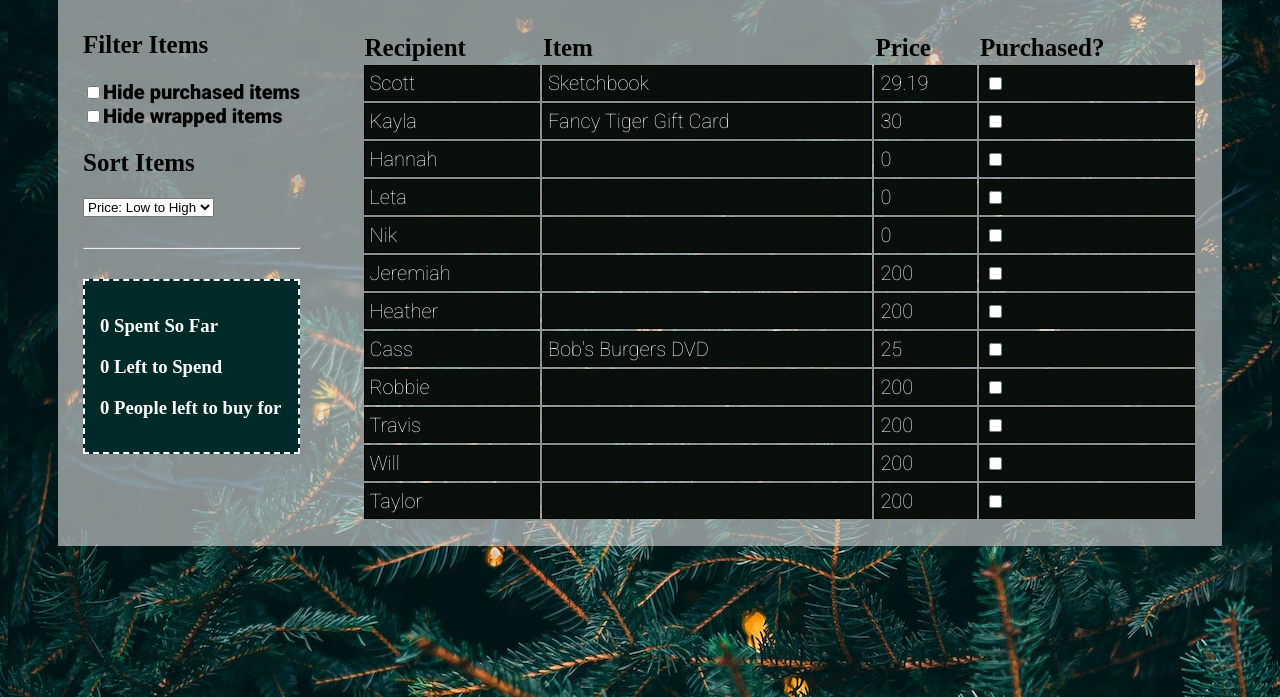
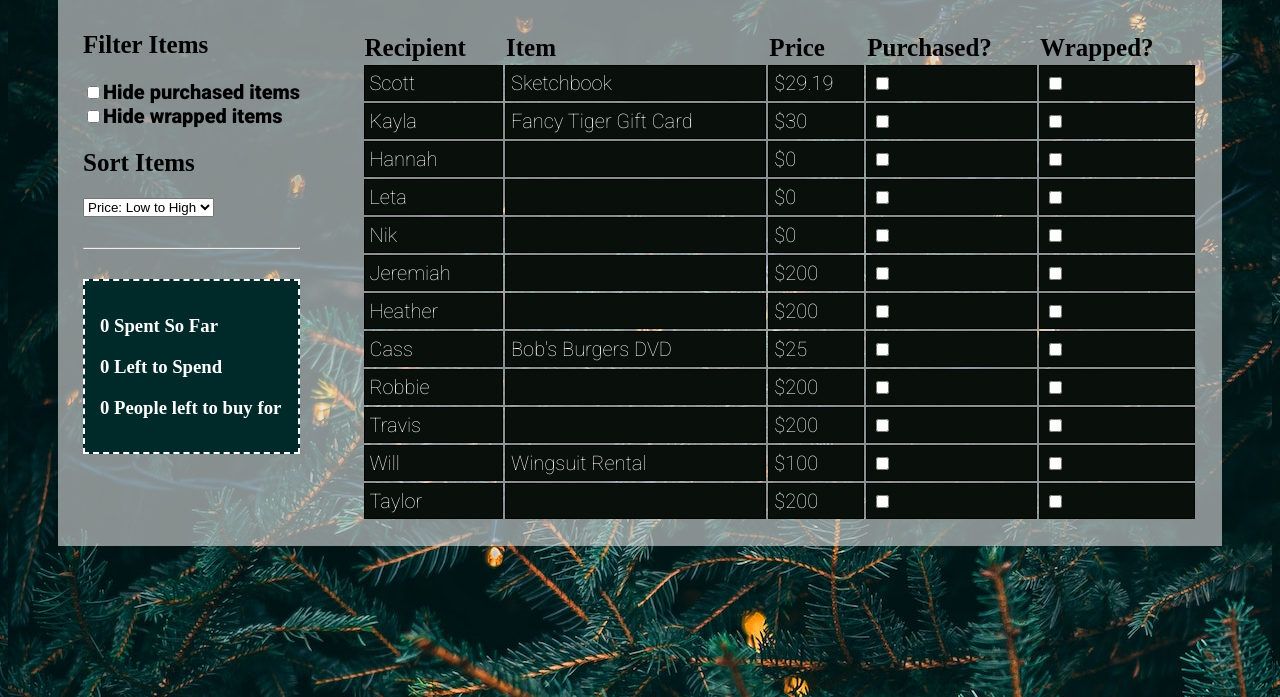
Before and after one commit to turingschool-examples/get-some-gifts, a plain HTML site: page index.html in a window 1280 px wide. Shown: the part 153-850 px from the top of the page. Drawn offline with Linux system fonts and the light colour scheme; a web font is replaced by a local one.

Commit message:
Update UI

```diff
--- a/data.js
+++ b/data.js
@@ -61,9 +61,9 @@ const shoppingList = [
   },
   {
     recipient: 'Will',
-    name: '',
+    name: 'Wingsuit Rental',
     link: '',
-    priceInDollars: 200
+    priceInDollars: 100
   },
   {
     recipient: 'Taylor',
--- a/index.html
+++ b/index.html
@@ -41,6 +41,7 @@
                 <th>Item</th>
                 <th>Price</th>
                 <th>Purchased?</th>
+                <th>Wrapped?</th>
               </tr>
             </thead>
             <tbody class="table-body">
--- a/main.js
+++ b/main.js
@@ -20,8 +20,9 @@ const displayItems = () => {
     <tr>
       <td>${item.recipient}</td>
       <td>${item.name}</td>
-      <td>${item.priceInDollars}</td>
+      <td>$${item.priceInDollars}</td>
       <td><input type="checkbox"></td>
+       <td><input type="checkbox"></td>
     </tr>`
   })
 }
```
